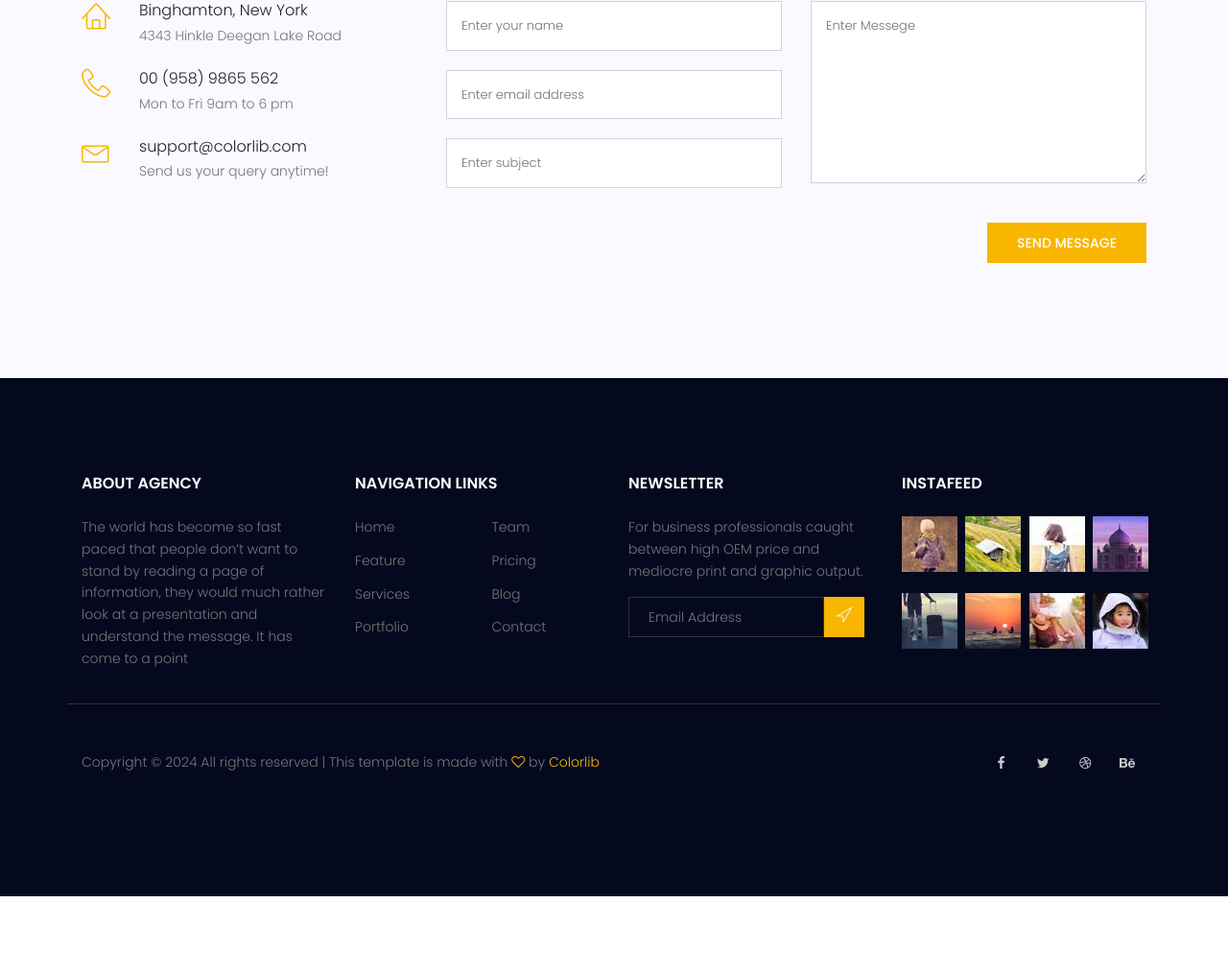
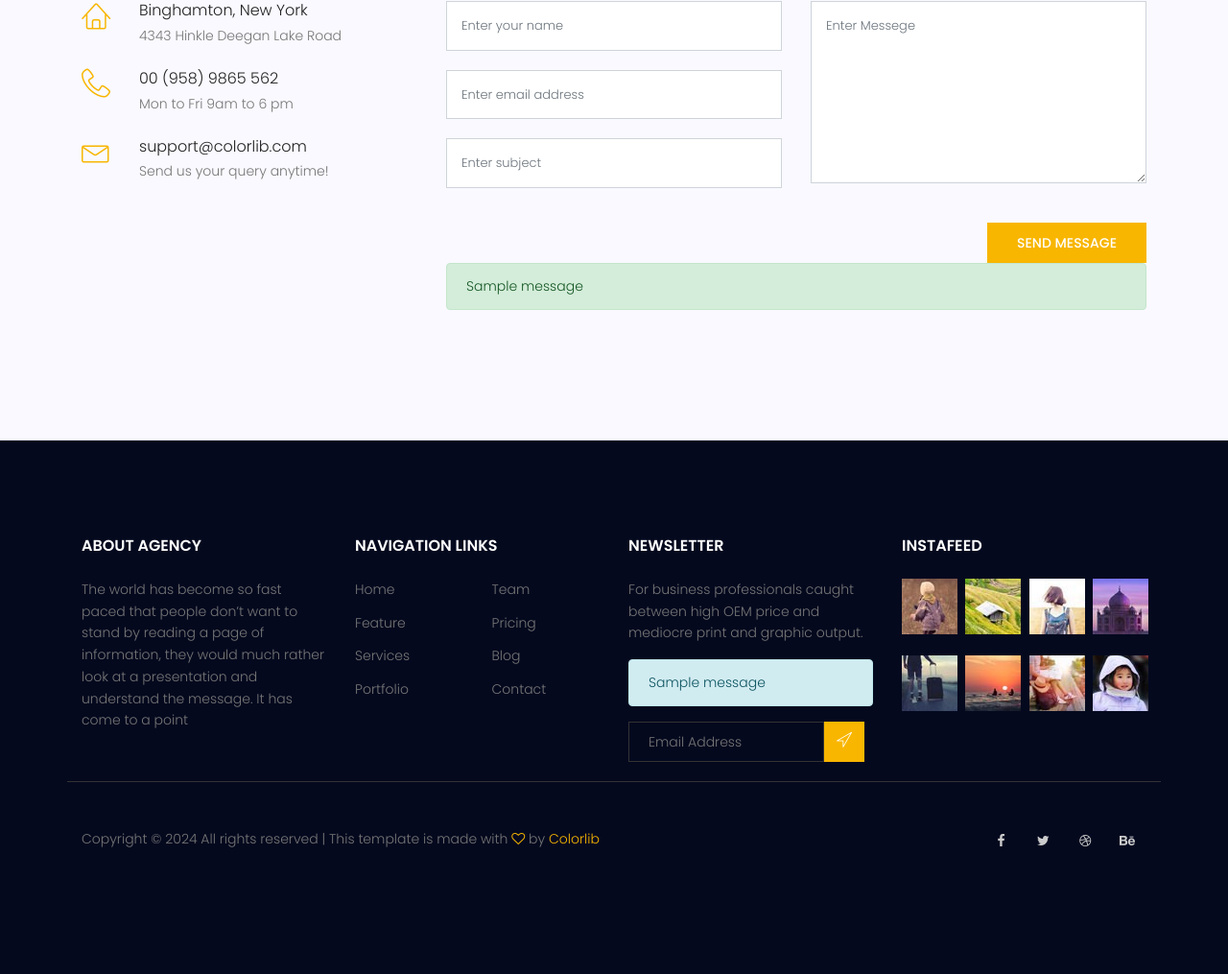
Before and after one commit to mrkataei/travel-website, a Django app: page /contact in a window 1280 px wide. Shown: the part 1024-2039 px from the top of the page at 96% size. Before the commit the page ends 1958 px from the top, so only its background shows below. Run offline with Django 5.2, Linux system fonts and the light colour scheme; tables that the repository leaves empty hold one stand-in row (values such as "Sample post"); one stand-in notice (Sample message) is shown; some libraries are stand-ins or nearby versions.

Commit message:
message notif submit

```diff
--- a/travel/new/views.py
+++ b/travel/new/views.py
@@ -1,4 +1,5 @@
 from django.shortcuts import render, HttpResponse, HttpResponseRedirect
+from django.contrib import messages
 from blog.models import Post
 from new.forms import ContactForm, Newsletter
 
@@ -17,6 +18,10 @@ def contact(request):
         if form.is_valid():
             # name = form.cleaned_data['name']
             form.save()
+            messages.add_message(request, messages.SUCCESS, "your message sumited successfully.")
+
+        else:
+            messages.add_message(request, messages.ERROR, "your message did not sumited.")
         #     return HttpResponse('done')
         # else:
         #     return HttpResponse('not valid ') # in html use {%csrf_token%}{{form }}
@@ -30,6 +35,8 @@ def newsletter(request):
         form = Newsletter(request.POST)
         if form.is_valid():
             form.save()
+            messages.add_message(request, messages.SUCCESS, "your email sumited successfully.")
             return HttpResponseRedirect('/')
     else:
+        messages.add_message(request, messages.ERROR, "your email did not sumited.")
         return HttpResponseRedirect('/')
--- a/travel/templates/base.html
+++ b/travel/templates/base.html
@@ -141,6 +141,9 @@
                 mediocre print and graphic output.
               </p>
               <div>
+                {% for message in messages %}
+                    <div class="alert alert-info" role="alert">{{ message }}</div>
+                {% endfor %}
                 <form action="{% url 'new:newsletter' %}" method="post" class="subscription relative">
                   <div class="input-group d-flex flex-row">
                     {% csrf_token %}
@@ -155,6 +158,7 @@
                     <button class="btn bb-btn" type="submit">
                       <span class="lnr lnr-location"></span>
                     </button>
+
                   </div>
                   <div class="mt-10 info"></div>
                 </form>
--- a/travel/templates/new/contact.html
+++ b/travel/templates/new/contact.html
@@ -54,6 +54,29 @@
       </div>
       <div class="col-lg-8">
         {% include 'new/contact-form.html' %}
+        {% if messages %}
+    {% for message in messages %}
+      <div class="alert {% if message.tags %} alert-{{ message.tags }}{% endif %}">{{ message|safe }}</div>
+    {% endfor %}
+  {% endif %}
+
+    {% if form.errors %}
+    <div class="alert alert-error">
+      <h4>Please fix the following errors</h4>
+      <ul>
+        {% for field in form %}
+          {% if field.errors %}
+            {% for error in field.errors %}
+              <li><a href="#id_{{ field.name }}" class="error">{{ error|escape }}</a></li>
+            {% endfor %}
+          {% endif %}
+        {% endfor %}
+      </ul>
+      {% if form.non_field_errors %}
+        {{ form.non_field_errors }}
+      {% endif %}
+        </div>
+      {% endif %}
       </div>
     </div>
   </div>
```
